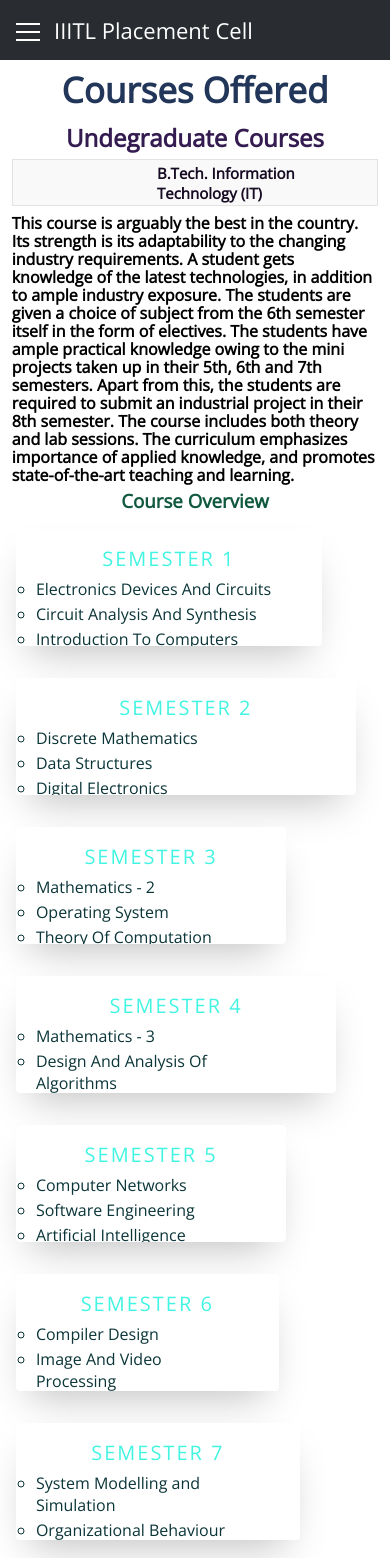
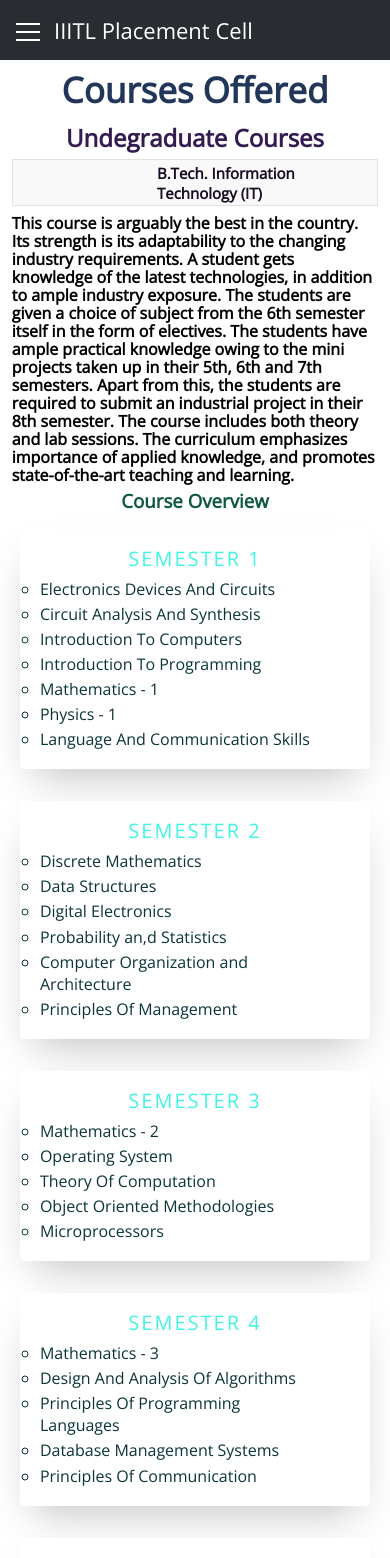
Before and after one commit to axios-iiitl/Placement-Website, a React (Create React App) app: page /courses in a window 390 px wide. Shown: the top 1558 px of the page. Built offline with nearby package versions, Linux system fonts and the light colour scheme.

Commit message:
Improve responsiveness

```diff
--- a/src/App.css
+++ b/src/App.css
@@ -1192,15 +1192,18 @@ Card Component */
   display: flex;
   padding: 1rem;
 }
-@media (min-width: 40rem) {
-  .cards__item {
-    width: 50%;
-  }
+
+.course-outer {
+  width: 100%;
+  display: flex;
 }
-@media (min-width: 56rem) {
-  .cards__item {
-    width: 33.3333%;
-  }
+
+.course-inner {
+  width: 100%;
+  display: flex;
+  flex-direction: row;
+  justify-content: center;
+  flex-flow: row wrap;
 }
 .card {
   background-color: white;
@@ -1209,8 +1212,7 @@ Card Component */
   display: flex;
   flex-direction: column;
   overflow: hidden;
-  width:100%;
-  height: 30vw;
+  width:350px;
 }
 .card:hover .card__image {
   -webkit-filter: contrast(100%);
--- a/src/components/courses.js
+++ b/src/components/courses.js
@@ -1,21 +1,37 @@
-import React from 'react'
-import SubCard from './sub-card'
-import {semList} from './semlist'
+import React from "react";
+import SubCard from "./sub-card";
+import { semList } from "./semlist";
 
-const Courses=()=>(<div>
-    <div className='courses'>
+const Courses = () => (
+  <div>
+    <div className="courses">
       <h1>Courses Offered</h1>
       <h2>Undegraduate Courses</h2>
       <ul>
         <li>B.Tech. Information Technology (IT)</li>
       </ul>
       <p>
-     This course is arguably the best in the country. Its strength is its adaptability to the changing industry requirements. A student gets knowledge of the latest technologies, in addition to ample industry exposure. The students are given a choice of subject from the 6th semester itself in the form of electives. The students have ample practical knowledge owing to the mini projects taken up in their 5th, 6th and 7th semesters. Apart from this, the students are required to submit an industrial project in their 8th semester. The course includes both theory and lab sessions. The curriculum emphasizes importance of applied knowledge, and promotes state-of-the-art teaching and learning.
+        This course is arguably the best in the country. Its strength is its
+        adaptability to the changing industry requirements. A student gets
+        knowledge of the latest technologies, in addition to ample industry
+        exposure. The students are given a choice of subject from the 6th
+        semester itself in the form of electives. The students have ample
+        practical knowledge owing to the mini projects taken up in their 5th,
+        6th and 7th semesters. Apart from this, the students are required to
+        submit an industrial project in their 8th semester. The course includes
+        both theory and lab sessions. The curriculum emphasizes importance of
+        applied knowledge, and promotes state-of-the-art teaching and learning.
       </p>
       <h3>Course Overview</h3>
     </div>
-    {semList.map((val,index)=>(<SubCard semNum={val} sem={val} ind={index}/>))}
+    <div class="course-outer">
+      <div class="course-inner">
+        {semList.map((val, index) => (
+          <SubCard semNum={val} sem={val} ind={index} />
+        ))}
       </div>
-)
+    </div>
+  </div>
+);
 
-export default Courses
+export default Courses;
--- a/src/components/sub-card.js
+++ b/src/components/sub-card.js
@@ -1,20 +1,22 @@
-import React from 'react'
-import {subjects} from './semlist'
-const SubCard=props=>(
-    <div>
+import React from "react";
+import { subjects } from "./semlist";
+const SubCard = props => (
   <ul className="cards">
     <li className="cards__item">
       <div className="card">
         <div className="card__content">
-        <div className="card__title"><p className="sem">{props.sem}</p></div>
-        <ul className='sub'>
-          {subjects[props.ind].map(val=><li>{val}</li>)}
+          <div className="card__title">
+            <p className="sem">{props.sem}</p>
+          </div>
+          <ul className="sub">
+            {subjects[props.ind].map(val => (
+              <li>{val}</li>
+            ))}
           </ul>
         </div>
       </div>
     </li>
   </ul>
-    </div>
-)
+);
 
 export default SubCard;
```
Lines whose indentation alone changed are shown as unchanged.
